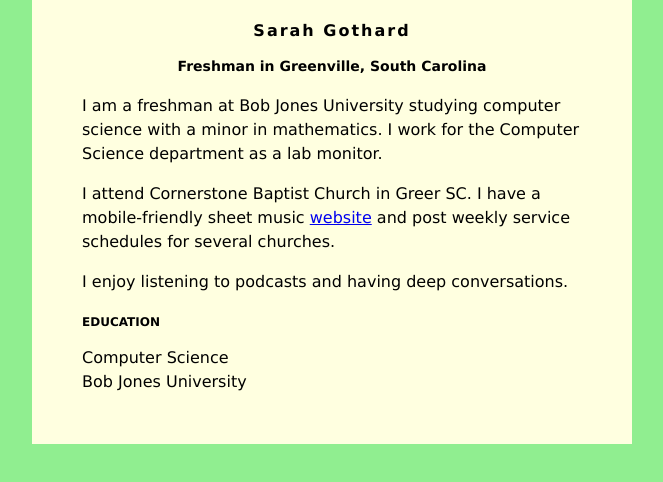
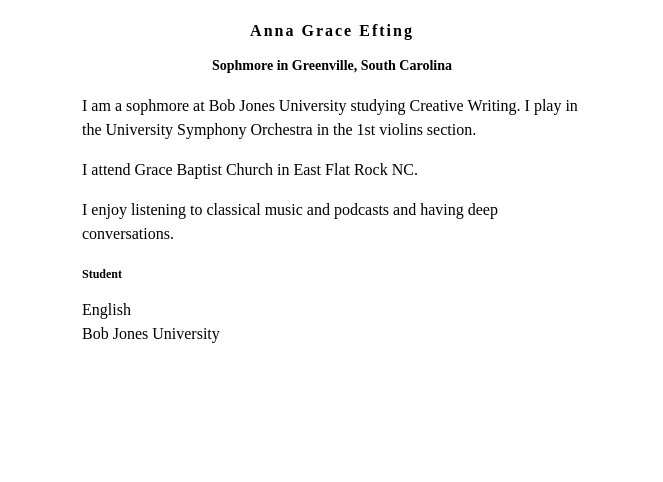
Before and after one commit to AnnaGraceEfting/AnnaGraceEfting.github.io, a plain HTML site: page index.html in a window 1280 px wide. Shown: the whole page, without its empty margins (308-971 px from the left). Drawn offline with Linux system fonts and the light colour scheme.

Commit message:
Update index.html

```diff
--- a/index.html
+++ b/index.html
@@ -2,11 +2,11 @@
 <head>
 <style>
 body {
-    background: lightgreen;
-    font-family: Verdana;
+    background: lightpurple;
+    font-family: Times New Roman;
 }
 #content {
-    background: lightyellow;
+    background: white;
     min-width: 200px;
     max-width: 500px;
     padding: 50px;
@@ -30,21 +30,19 @@
 </head>
 <body>
     <div id="content">
-        <h1>Sarah Gothard</h1>
-        <h2>Freshman in Greenville, South Carolina</h2>
+        <h1>Anna Grace Efting</h1>
+        <h2>Sophmore in Greenville, South Carolina</h2>
 
-         <p>I am a freshman at Bob Jones University studying computer science with a minor in
-            mathematics. I work for the Computer Science department as a lab monitor.</p>
+         <p>I am a sophmore at Bob Jones University studying Creative Writing. I play in the University Symphony Orchestra
+            in the 1st violins section. </p>
          <p>
-            I attend Cornerstone Baptist Church in Greer SC. I have a mobile-friendly
-            sheet music <a href="https://mobilehymns.org/">website</a> and post weekly service
-            schedules for several churches.
+            I attend Grace Baptist Church in East Flat Rock NC.
          </p>
          <p>
-            I enjoy listening to podcasts and having deep conversations.
+            I enjoy listening to classical music and podcasts and having deep conversations.
          </p>
-        <h3>EDUCATION</h3>
-        Computer Science<br />
+        <h3>Student</h3>
+        English<br />
         Bob Jones University
     </div>
 
```
